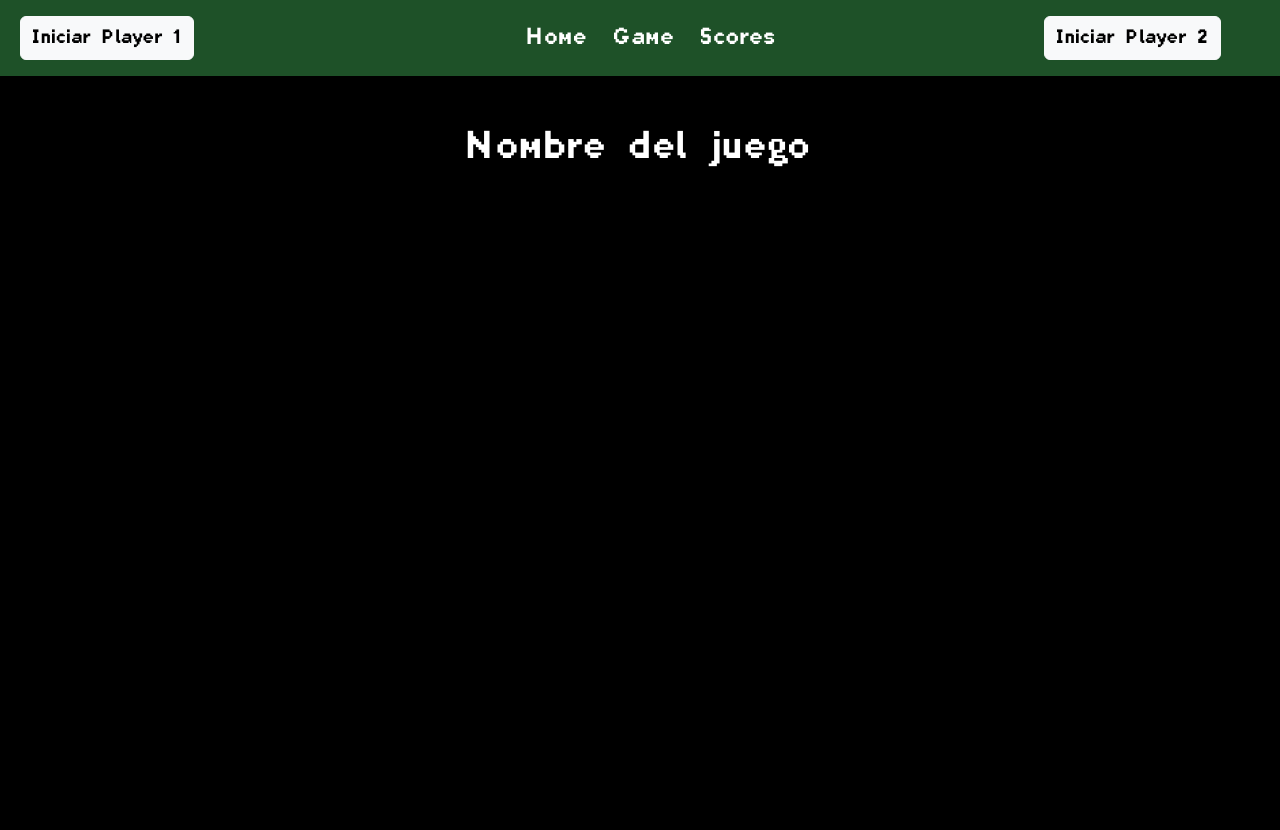
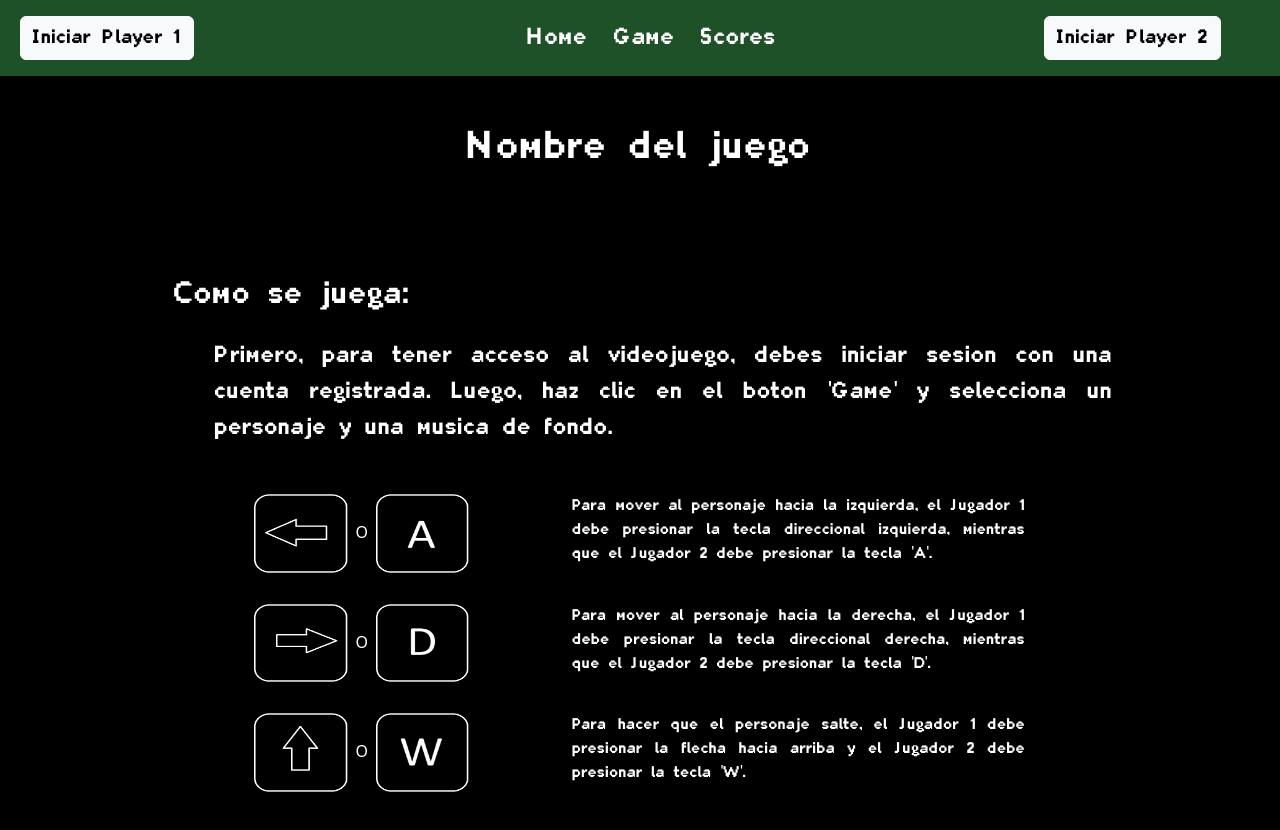
Before and after one commit to Ignacio-Us/Taller-3-Esp-Tec1, a Vue app: page / in a window 1280 px wide. Shown: the top 830 px of the page. Before the commit the page ends 800 px from the top, so only its background shows below. Built offline with nearby package versions, Linux system fonts and the light colour scheme.

Commit message:
Creacion de la wiki de la pagina

```diff
--- a/src/client/pages/HomePage.vue
+++ b/src/client/pages/HomePage.vue
@@ -2,9 +2,79 @@
     <div>
         <Navbar />
         <header class="p-5">
-            <h1 class="text-white text-center font-custom" >Nombre del juego</h1>
+            <h1 class="text-white text-center font-custom">Nombre del juego</h1>
         </header>
+        <section class="container mt-5 mb-5">
+            <div class="col-10 justify-content-center align-items-center m-auto">
+                <div class="col-md-12">
+                    <h2 class="text-white font-custom">Como se juega:</h2>
+                    <!-- Descripcion del flujo de juego-->
+                    <div class="col-md-12 fs-4 p-3 ml mb-3">
+                        <p class="text-white font-custom align-justify">
+                            Primero, para tener acceso al videojuego, debes iniciar sesion con una cuenta registrada.
+                            Luego, haz clic en el boton 'Game' y selecciona un personaje y una musica de fondo.
+                        </p>
+                    </div>
 
+                    <!--Movimientos laterales-->
+                    <div class="mb-3">
+                        <div class="text-white mb-3">
+                            <div class="row">
+                                <div class="col-md-5 text-center">
+                                    <img src="../assets/wiki/Tecla flecha izquierda.png" class="img-fluid icon">
+                                    <span class="p-2">O</span>
+                                    <img src="../assets/wiki/Tecla flecha A.png" class="img-fluid icon">
+
+                                </div>
+                                <div class="col-md-6">
+                                    <p class="font-custom align-justify">
+                                        Para mover al personaje hacia la izquierda, el Jugador 1 debe presionar la
+                                        tecla direccional izquierda, mientras que el Jugador 2 debe presionar la tecla
+                                        'A'.
+                                    </p>
+                                </div>
+                            </div>
+                        </div>
+
+                        <div class="text-white mb-3">
+                            <div class="row">
+                                <div class="col-md-5 text-center">
+                                    <img src="../assets/wiki/Tecla flecha derecha.png" class="img-fluid icon">
+                                    <span class="p-2">O</span>
+                                    <img src="../assets/wiki/Tecla flecha D.png" class="img-fluid icon">
+                                </div>
+                                <div class="col-md-6">
+                                    <p class="font-custom align-justify">
+                                        Para mover al personaje hacia la derecha, el Jugador 1 debe presionar la
+                                        tecla direccional derecha, mientras que el Jugador 2 debe presionar la tecla
+                                        'D'.
+                                    </p>
+                                </div>
+                            </div>
+                        </div>
+                    </div>
+
+                    <!--Salto-->
+                    <div class="mb-3">
+                        <div class="text-white mb-3">
+                            <div class="row">
+                                <div class="col-md-5 text-center">
+                                    <img src="../assets/wiki/Tecla flecha arriba.png" class="img-fluid icon">
+                                    <span class="p-2">O</span>
+                                    <img src="../assets/wiki/Tecla flecha W.png" class="img-fluid icon">
+                                </div>
+                                <div class="col-md-6">
+                                    <p class="font-custom align-justify">
+                                        Para hacer que el personaje salte, el Jugador 1 debe presionar la flecha hacia
+                                        arriba y el Jugador 2 debe presionar la tecla 'W'.
+                                    </p>
+                                </div>
+                            </div>
+                        </div>
+                    </div>
+                </div>
+            </div>
+        </section>
     </div>
 </template>
 
@@ -12,6 +82,19 @@
 .font-custom {
     font-family: "Planes_ValMore", sans-serif;
 }
+
+.ml {
+    margin-left: 24px;
+}
+
+.icon {
+    width: 25%;
+    height: 85%;
+}
+
+.align-justify{
+    text-align: justify;
+}
 </style>
 
 <script setup>
```
